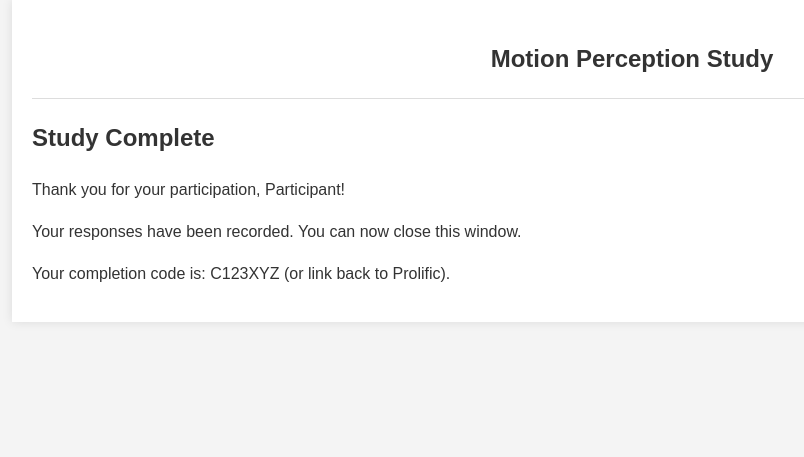
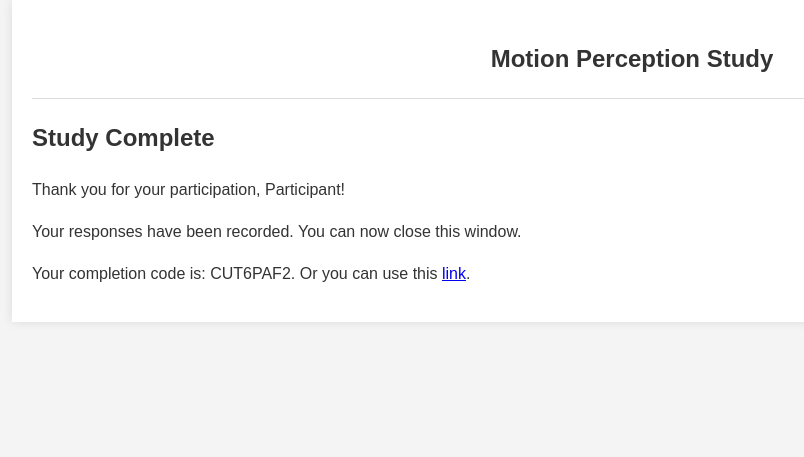
Before and after one commit to afikbae/lmaik-userstudy, a Flask app: page /complete in a window 1280 px wide. Shown: the top 457 px of the page, without its empty margins (8-812 px from the left). Run offline with Flask 3, Linux system fonts and the light colour scheme.

Commit message:
prolific information

```diff
--- a/templates/complete.html
+++ b/templates/complete.html
@@ -4,5 +4,5 @@
     <h2>Study Complete</h2>
     <p>Thank you for your participation, {{ prolific_id }}!</p>
     <p>Your responses have been recorded. You can now close this window.</p>
-    <p>Your completion code is: C123XYZ (or link back to Prolific).</p>
+    <p>Your completion code is: CUT6PAF2. Or you can use this <a href="https://app.prolific.com/submissions/complete?cc=CUT6PAF2">link</a>.</p>
 {% endblock %}
```
